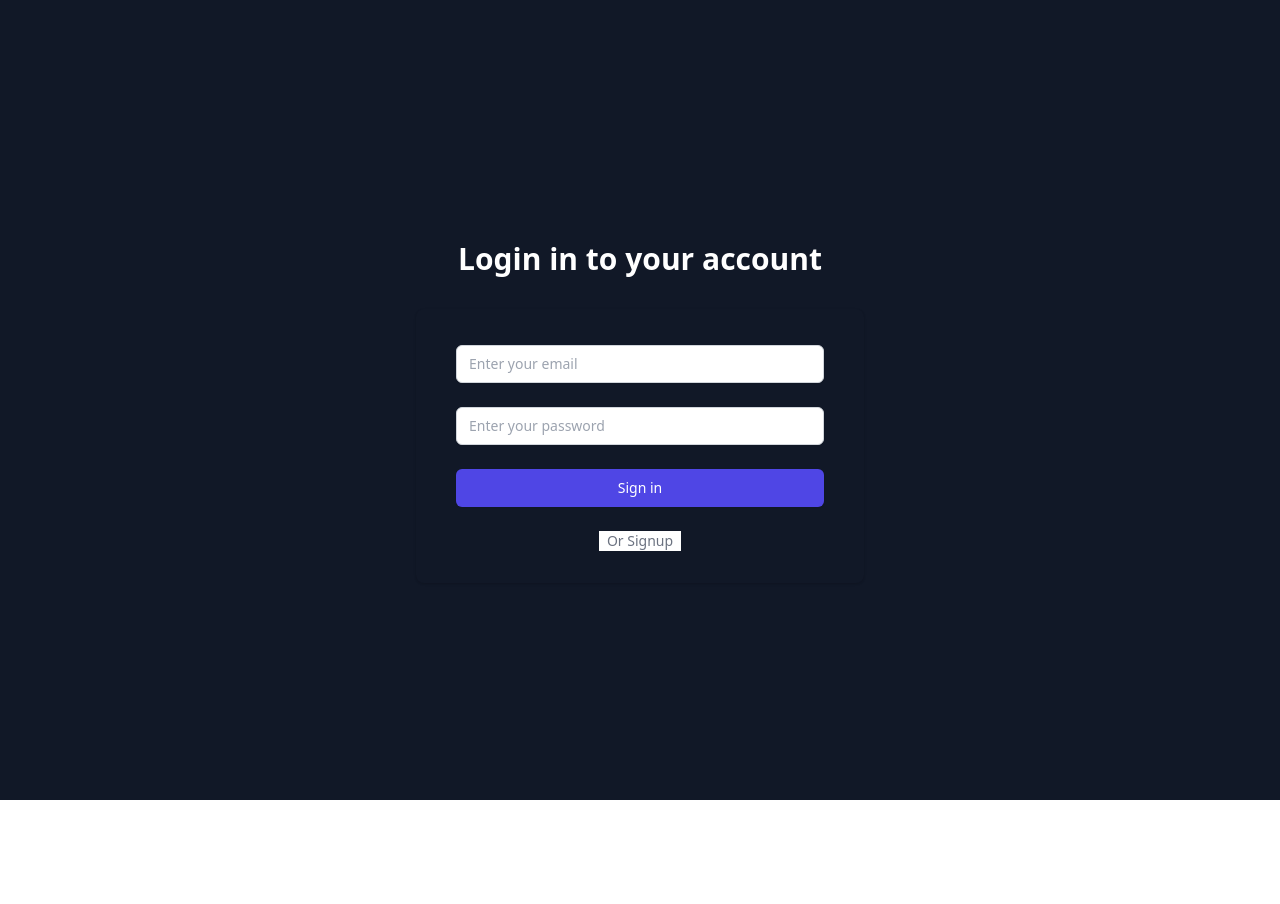
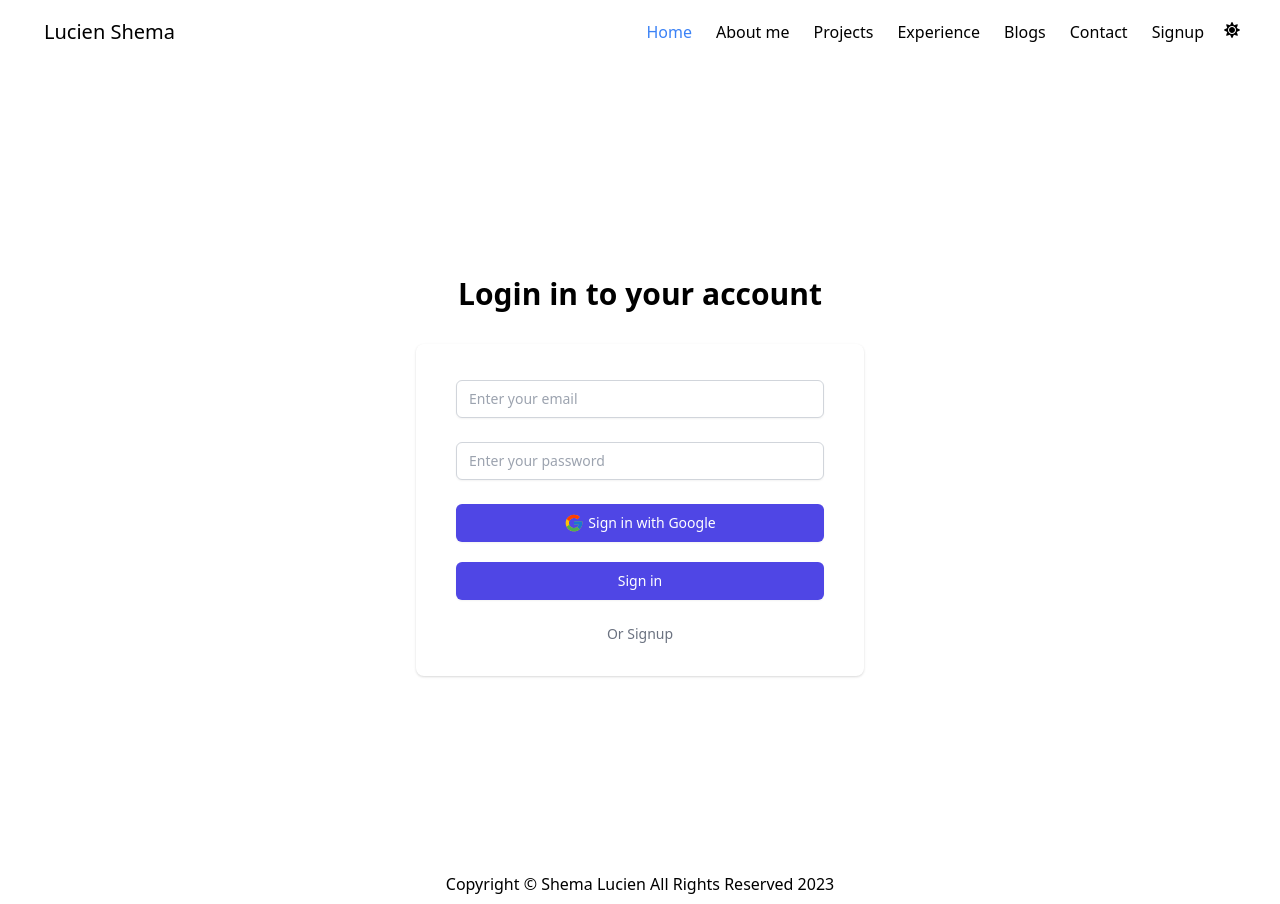
Before and after one commit to shemalucien/portflio, a React (Create React App) app: page /login in a window 1280 px wide. Before the commit the page ends 800 px from the top, so only its background shows below. Built offline with nearby package versions, Linux system fonts and the light colour scheme.

Commit message:
refactoring

```diff
--- a/src/components/About.js
+++ b/src/components/About.js
@@ -1,9 +1,10 @@
 import React from "react";
-import {  UsersIcon } from "@heroicons/react/solid";
+import { UsersIcon } from "@heroicons/react/solid";
 import UX from '../assets/UIUXDesign.jpg';
 import webdev from '../assets/webdev.jpg';
 import mobiledev from '../assets/mobiledev.png';
 import cyber from '../assets/cyber-security-solution.png';
+// import Projects from "./Projects";
 export default function About() {
     return (
         <div className="max-w-7xl mx-auto px-2 sm:px-2 lg:px-2 py-10 text-center ">
@@ -31,44 +32,50 @@ export default function About() {
                     </h1>
                 </p>
             </div>
-            <div className="mt-10 lg:flex ">
-                <div className="w-full sm:w-1/2 md:w-1/4 lg:w-1/4 xl:w-1/4 rounded-lg overflow-hidden shadow-md mx-1 my-1">
+            <div className="flex flex-wrap justify-center lg:flex-nowrap">
+                <div className="w-full md:w-1/3 lg:w-auto rounded-lg overflow-hidden shadow-md mx-1 my-1">
                     <img src={UX} alt="React logo" className="w-full h-1/3" />
-                    <div className="px-4 py-4">
+                    <div className="px-4 py-2">
                         <h3 className="text-xl font-bold mb-2">UI & UX DESIGNING</h3>
-                        <p className=" text-base">
+                        <p className="text-base text-justify">
                             Our UI/UX Designing service creates visually appealing and user-friendly digital interfaces. We take the time to understand users' needs and design interfaces that are intuitive, easy to use, and aesthetically pleasing. Our goal is to create interfaces that enable users to complete their tasks quickly and efficiently while providing a delightful experience.
                         </p>
                     </div>
                 </div>
-                <div className="w-full sm:w-1/2 md:w-1/4 lg:w-1/4 xl:w-1/4 rounded-lg overflow-hidden shadow-md mx-1 my-1">
+                <div className="w-full md:w-1/3 lg:w-auto rounded-lg overflow-hidden shadow-md mx-1 my-1">
                     <img src={webdev} alt="Tailwind CSS logo" className="w-full h-1/3" />
-                    <div className="px-4 py-4">
+                    <div className="px-4 py-2">
                         <h3 className="text-xl font-bold mb-2">WEB DEVELOPMENT</h3>
-                        <p className=" text-base">
+                        <p className="text-base text-justify">
                             Our Web Development service is focused on creating robust, secure, and responsive websites and web applications. We use the latest web development technologies and frameworks to build websites that are optimized for speed, search engine visibility, and user experience. Our goal is to provide websites that meet your business needs and exceed your users' expectations.
                         </p>
                     </div>
                 </div>
-                <div className="w-full sm:w-1/2 md:w-1/4 lg:w-1/4 xl:w-1/4 rounded-lg overflow-hidden shadow-md mx-1 my-1">
+                <div className="w-full md:w-1/3 lg:w-auto rounded-lg overflow-hidden shadow-md mx-1 my-1">
                     <img src={mobiledev} alt="JavaScript logo" className="w-full h-1/3" />
-                    <div className="px-4 py-4">
+                    <div className="px-4 py-2">
                         <h3 className="text-xl font-bold mb-2">MOBILE DEVELOPMENT</h3>
-                        <p className=" text-base">
-                            Our Mobile Development service is dedicated to building mobile applications that are user-friendly, responsive, and secure. We use the latest mobile development frameworks and technologies to create applications that are optimized for performance and user experience. Our goal is to create mobile apps that help you reach your target audience, increase engagement, and provide an exceptional experience .</p>
+                        <p className="text-base text-justify">
+                            Our Mobile Development service is dedicated to building mobile applications that are user-friendly, responsive, and secure. We use the latest mobile development frameworks and technologies to create applications that are optimized for performance and user experience. Our goal is to create mobile apps that help you reach your target audience, increase engagement, and provide an exceptional experience.
+                        </p>
                     </div>
                 </div>
-                <div className="w-full sm:w-1/2 md:w-1/4 lg:w-1/4 xl:w-1/4 rounded-lg overflow-hidden shadow-md mx-1 my-1">
+                <div className="w-full md:w-1/3 lg:w-auto rounded-lg overflow-hidden shadow-md mx-1 my-1">
                     <img src={cyber} alt="JavaScript logo" className="w-full h-1/3" />
-                    <div className="px-4 py-4">
+                    <div className="px-4 py-2">
                         <h3 className="text-xl font-bold mb-2">Cyber Security Services</h3>
-                        <p className=" text-base">
-
-                            Our Cybersecurity services are designed to protect your digital assets from unauthorized access, theft, and damage. We offer various cybersecurity services such as vulnerability assessments, penetration testing, threat intelligence, and incident response. Our goal is to provide comprehensive security solutions that meet industry standards and regulations, and keep your digital assets secure and protected.</p>
+                        <p className="text-base text-justify">
+                            Our Cybersecurity services are designed to protect your digital assets from unauthorized access, theft, and damage. We offer various cybersecurity services such as vulnerability assessments, penetration testing, threat intelligence, and incident response. Our goal is to provide comprehensive security solutions that meet industry standards and regulations, and keep your digital assets secure and protected.
+                        </p>
                     </div>
                 </div>
+            </div>
 
-            </div>
+
+            {/* <Projects /> */}
+
+
+
         </div>
     );
 };
--- a/src/components/Blogs.js
+++ b/src/components/Blogs.js
@@ -5,7 +5,7 @@ import { blogs } from "../data";
 
 export default function Blogs() {
   return (
-    <section id="projects" className=" body-font">
+    <section id="blogs" className=" body-font">
     <div className="max-w-7xl mx-auto px-4 sm:px-6 lg:px-6 py-10">
       <div className="text-3xl w-full px-5 py-10 mx-auto text-center text-white-900">
       {/* <UsersIcon className="w-10 inline-block mb-4" /> */}
--- a/src/components/Connect.js
+++ b/src/components/Connect.js
@@ -4,8 +4,8 @@ export default function Connect() {
         <div className="mb-5 text-center bg-base-300 text-base-content">
             <div className="">
                 <div className="">
-                    <h2 className="text-2xl font-semibold text-center text-gray-300">Connect with me:</h2>
-                    <p classNameName="text-xl font-semibold text-center text-gray-300">
+                    <h2 className="text-2xl font-semibold text-center ">Connect with me:</h2>
+                    <p classNameName="text-xl font-semibold text-center ">
                         Satisfied with me? Please contact me
                     </p>
                     <button className="bg-blue-500 p-2 font-semibold text-white inline-flex items-center space-x-2 rounded mr-2">
--- a/src/components/Contact.js
+++ b/src/components/Contact.js
@@ -1,7 +1,7 @@
 import React from "react";
 import { AiOutlineMail } from 'react-icons/ai';
-import {FiPhoneCall} from 'react-icons/fi';
-import {MdLocationOff} from 'react-icons/md';
+import { FiPhoneCall } from 'react-icons/fi';
+import { MdLocationOff } from 'react-icons/md';
 export default function Contact() {
   const [name, setName] = React.useState("");
   const [email, setEmail] = React.useState("");
@@ -62,35 +62,19 @@ export default function Contact() {
               </p>
 
             </div>
-            <div className="lg:w-full flex flex-1 mt-12">
-              <div className="lg:w-full mr-3 flex flex-col justify-center items-center">
-                {/* <h2 className="title-font font-semibold tracking-widest text-xs text-center ">
-                  ADDRESS
-                </h2> */}
+            <div className="lg:w-full flex flex-col lg:flex-row lg:justify-between mt-12">
+              <div className="lg:w-1/3 flex flex-col justify-center items-center mb-6 lg:mb-0">
                 <MdLocationOff className="inline-block mb-2 text-xl" />
-                <p className="text-center">
-                  Kigali,Rwanda
-                </p>
+                <p className="text-center">Kigali,Rwanda</p>
               </div>
-                <div class="lg:w-full mr-3 flex flex-col justify-center items-center">
-                       {/* <h2 className="title-font font-semibold  text-xs tracking-widest text-center">
-                  EMAIL
-                </h2> */}
-                  <AiOutlineMail class="text-2xl mb-2" />
-                  <p className="text-indigo-400 text-center">
-                    shemalucien5@gmail.com
-                  </p>
-                </div>
-
-
-              <div className="lg:w-full mr-3 flex flex-col justify-center items-center">
-                {/* <h2 className="title-font font-semibold tracking-widest text-xs text-center">
-                  PHONE
-                </h2> */}
+              <div className="lg:w-1/3 flex flex-col justify-center items-center mb-6 lg:mb-0">
+                <AiOutlineMail class="text-2xl mb-2" />
+                <p className="text-center">shemalucien5@gmail.com</p>
+              </div>
+              <div className="lg:w-1/3 flex flex-col justify-center items-center">
                 <FiPhoneCall class="text-2xl mb-2" />
                 <p className="text-center">(+250)0788392932</p>
               </div>
-
             </div>
           </div>
 
--- a/src/components/Navbar.js
+++ b/src/components/Navbar.js
@@ -29,7 +29,7 @@ export default function Navbar(props) {
                 <a href="#about" className="block mt-4 px-1 py-1 rounded-md hover:text-white hover:bg-blue-500 lg:inline-block lg:mt-0 text-white-200 ">
                   About me
                 </a>
-                <a href="#proects" className="block mt-4 px-1 py-1 rounded-md hover:text-white hover:bg-blue-500 lg:inline-block lg:mt-0 text-white-200 ">
+                <a href="#projects" className="block mt-4 px-1 py-1 rounded-md hover:text-white hover:bg-blue-500 lg:inline-block lg:mt-0 text-white-200 ">
                   Projects
                 </a>
                 <a href="#experiences" className="block mt-4 px-1 py-1 rounded-md hover:text-white hover:bg-blue-500 lg:inline-block lg:mt-0 text-white-200 ">
@@ -125,9 +125,9 @@ export default function Navbar(props) {
               <Link to="signup"> Signup</Link>
             </a>
             {/* <button className="block px-3 py-2 rounded-md text-base font-medium  focus:outline-none focus:text-white focus:bg-blue-500 transition duration-150 ease-in-out" onClick={props.toggleDarkMode}>Dark Mode</button> */}
-            {/* <button className="" onClick={props.toggleDarkMode}>
+            <button className="" onClick={props.toggleDarkMode}>
               {darkMode ? <FaMoon /> : <FaSun />}
-            </button> */}
+            </button>
           </div>
         </div>
       </nav>
--- a/src/data.js
+++ b/src/data.js
@@ -23,6 +23,7 @@ export const projects = [
     image: "./project-3.gif",
     link: "https://reactbootcamp.com",
   },
+
 ];
 
 export const experiences = [
--- a/src/features/User/Dashboard.js
+++ b/src/features/User/Dashboard.js
@@ -1,10 +1,17 @@
 import React, { Fragment, useEffect } from 'react';
+import { useState } from 'react';
 import { useSelector, useDispatch } from 'react-redux';
 import { userSelector, fetchUserBytoken, clearState } from './UserSlice';
-import { Audio } from  'react-loader-spinner'
+import { Audio } from 'react-loader-spinner'
 import { useHistory } from 'react-router-dom';
+import Navbar from '../../components/Navbar';
+import Footer from '../../components/Footer';
+const Dashboard = () => {
+  const [darkMode, setDarkMode] = useState(false);
 
-const Dashboard = () => {
+  function toggleDarkMode() {
+    setDarkMode(!darkMode);
+  }
   const history = useHistory();
 
   const dispatch = useDispatch();
@@ -38,6 +45,8 @@ const Dashboard = () => {
         />
       ) : (
         <Fragment>
+          <div className={darkMode ? 'dark bg-gray-800 text-white' : 'bg-white text-black'}>
+            <Navbar toggleDarkMode={toggleDarkMode} />
 
             <div className="flex flex-col items-center justify-center py-2">
               <h1 className="text-3xl font-bold text-white">
@@ -53,6 +62,8 @@ const Dashboard = () => {
                 Log Out
               </button>
             </div>
+          </div>
+          <Footer />
         </Fragment>
       )}
     </div>
--- a/src/features/User/Login.js
+++ b/src/features/User/Login.js
@@ -1,12 +1,20 @@
 import React, { Fragment, useEffect } from 'react';
+import { useState } from "react";
 import { Link } from 'react-router-dom';
 import { useForm } from 'react-hook-form';
 import { useSelector, useDispatch } from 'react-redux';
 import { loginUser, userSelector, clearState } from './UserSlice';
 import toast from 'react-hot-toast';
 import { useHistory } from 'react-router-dom';
+import Navbar from '../../components/Navbar';
+import Footer from '../../components/Footer';
+import {FcGoogle} from 'react-icons/fc'
+const Login = ({ }) => {
+  const [darkMode, setDarkMode] = useState(false);
 
-const Login = ({}) => {
+  function toggleDarkMode() {
+    setDarkMode(!darkMode);
+  }
   const dispatch = useDispatch();
   const history = useHistory();
   const { register, errors, handleSubmit } = useForm();
@@ -37,14 +45,16 @@ const Login = ({}) => {
 
   return (
     <Fragment>
-      <div className="min-h-screen bg-gray-900 flex flex-col justify-center py-12 sm:px-6 lg:px-8 ">
+      <div className={darkMode ? 'dark bg-gray-800 text-white' : 'bg-white text-black'}>
+        <Navbar toggleDarkMode={toggleDarkMode} />
+        <div className="min-h-screen  flex flex-col justify-center py-12 sm:px-6 lg:px-8 ">
           <div className="sm:mx-auto sm:w-full sm:max-w-md">
-          <h2 className="mt-6 text-center text-3xl font-extrabold text-white">
+            <h2 className="mt-6 text-center text-3xl font-extrabold ">
               Login in to your account
             </h2>
           </div>
           <div className="mt-8 sm:mx-auto sm:w-full sm:max-w-md">
-          <div className="bg-gray-900 py-8 px-4 shadow sm:rounded-lg sm:px-10">
+            <div className=" py-8 px-4 shadow sm:rounded-lg sm:px-10">
               <form
                 className="space-y-6"
                 onSubmit={handleSubmit(onSubmit)}
@@ -95,7 +105,7 @@ const Login = ({}) => {
                 </div>
 
                 <div>
-              {/* <button
+                  <button
                   type="submit"
                   className="w-full flex justify-center py-2 px-4 border border-transparent rounded-md shadow-sm text-sm font-medium text-white bg-indigo-600 hover:bg-indigo-700 focus:outline-none focus:ring-2 focus:ring-offset-2 focus:ring-indigo-500 mb-5"
                 >
@@ -121,8 +131,12 @@ const Login = ({}) => {
                       ></path>
                     </svg>
                   ) : null}
-                  Sign in with Google
-                </button> */}
+                   <div className="flex justify-center">
+                      <FcGoogle className="text-xl mr-1" />
+                    <p>Sign in with Google</p>
+                  </div>
+
+                </button>
 
                   <button
                     type="submit"
@@ -166,6 +180,8 @@ const Login = ({}) => {
             </div>
           </div>
         </div>
+        <Footer />
+      </div>
     </Fragment>
   );
 };
--- a/src/features/User/Signup.js
+++ b/src/features/User/Signup.js
@@ -1,12 +1,21 @@
 import React, { Fragment, useEffect } from 'react';
+import { useState } from 'react';
 import { Link } from 'react-router-dom';
 import { useForm } from 'react-hook-form';
 import { useSelector, useDispatch } from 'react-redux';
-import {signupUser, userSelector, clearState } from './UserSlice';
+import { signupUser, userSelector, clearState } from './UserSlice';
 import { useHistory } from 'react-router-dom';
 import toast from 'react-hot-toast';
+import Navbar from '../../components/Navbar';
+import Footer from '../../components/Footer';
+import {FcGoogle} from 'react-icons/fc'
 
 const Signup = () => {
+  const [darkMode, setDarkMode] = useState(false);
+
+  function toggleDarkMode() {
+    setDarkMode(!darkMode);
+  }
   const dispatch = useDispatch();
   const { register, errors, handleSubmit } = useForm();
   const history = useHistory();
@@ -38,14 +47,16 @@ const Signup = () => {
 
   return (
     <Fragment>
-      <div className="min-h-screen bg-gray-900 flex flex-col justify-center py-12 sm:px-6 lg:px-8 ">
-        <div className="sm:mx-auto sm:w-full sm:max-w-md bg-gray-900">
-          <h2 className="mt-6 text-center text-white text-3xl font-extrabold ">
+      <div className={darkMode ? 'dark bg-gray-800 text-white' : 'bg-white text-black'}>
+        <Navbar toggleDarkMode={toggleDarkMode} />
+        <div className="min-h-screen flex flex-col justify-center py-12 sm:px-6 lg:px-8 ">
+          <div className="sm:mx-auto sm:w-full sm:max-w-md ">
+            <h2 className="mt-6 text-center text-3xl font-extrabold ">
               Create an account
             </h2>
           </div>
           <div className="mt-8  sm:mx-auto sm:w-full sm:max-w-md">
-          <div className="bg-gray-900 py-8 px-4 shadow sm:rounded-lg sm:px-10">
+            <div className=" py-8 px-4 shadow sm:rounded-lg sm:px-10">
               <form
                 className="space-y-6"
                 onSubmit={handleSubmit(onSubmit)}
@@ -116,7 +127,7 @@ const Signup = () => {
                 </div>
 
                 <div>
-              {/* <button
+                  <button
                   type="submit"
                   className="w-full flex justify-center py-2 px-4 border border-transparent rounded-md shadow-sm text-sm font-medium text-white bg-indigo-600 hover:bg-indigo-700 focus:outline-none focus:ring-2 focus:ring-offset-2 focus:ring-indigo-500 mb-5"
                 >
@@ -143,12 +154,17 @@ const Signup = () => {
                         ></path>
                     </svg>
 
+
                       <p>Sign up with Google</p>
                     </Fragment>
                   ) : (
+                    <div className="flex justify-center">
+                      <FcGoogle className="text-xl mr-1" />
                     <p> Sign up with Google</p>
+                    </div>
                   )}
-                </button> */}
+
+                </button>
                   <button
                     type="submit"
                     className="w-full flex justify-center py-2 px-4 border border-transparent rounded-md shadow-sm text-sm font-medium text-white bg-indigo-600 hover:bg-indigo-700 focus:outline-none focus:ring-2 focus:ring-offset-2 focus:ring-indigo-500"
@@ -196,6 +212,8 @@ const Signup = () => {
             </div>
           </div>
         </div>
+        <Footer />
+      </div>
     </Fragment>
   );
 };
```
Also changed, not shown: 1 other file (tests, documents, lock files or other folders). Lines whose indentation alone changed are shown as unchanged.
